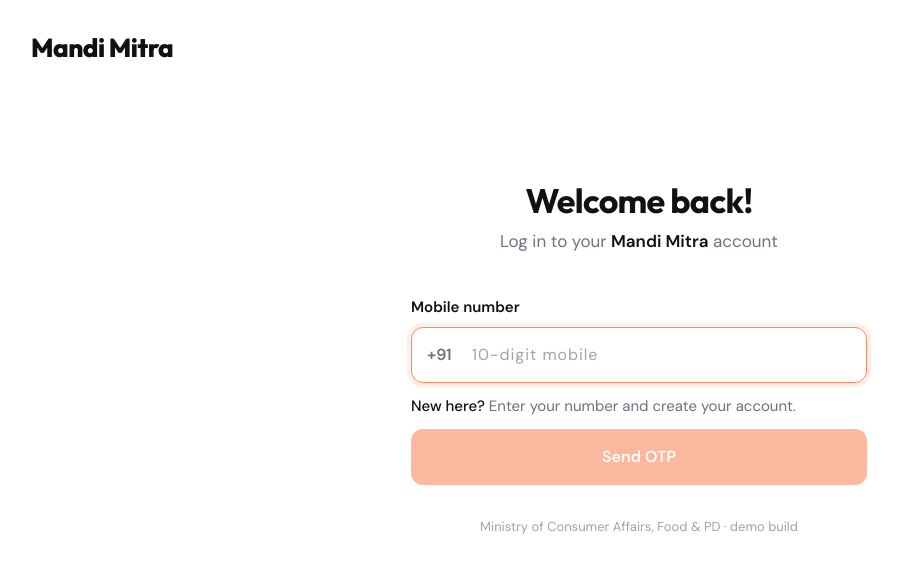
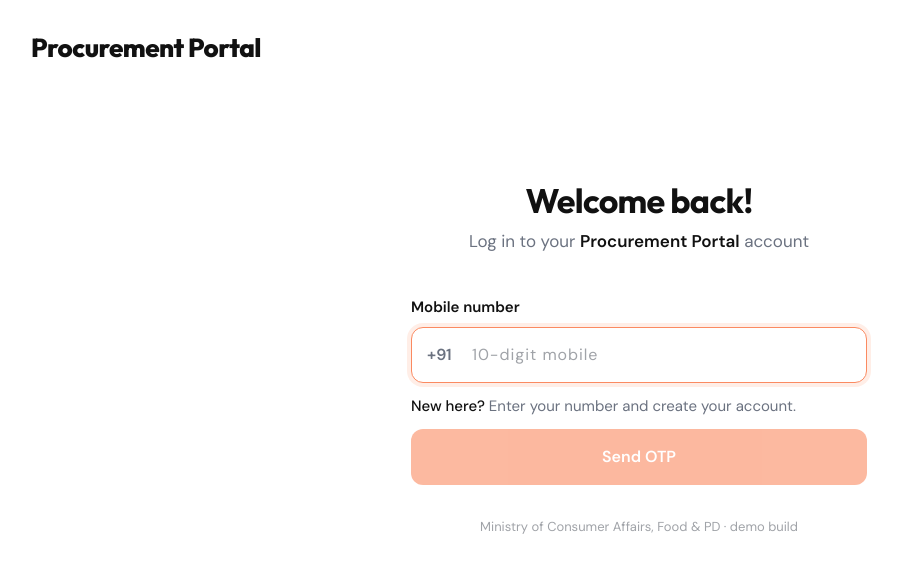
Before and after one commit to madhan-init/Procurement-Portal, a Next.js app: page /login in a window 1280 px wide. Shown: the top 570 px of the page, without its empty margins (1-903 px from the left). Built offline with nearby package versions, Linux system fonts and the light colour scheme.

Commit message:
rename the product to Procurement Portal
Brand string, page title and the Hindi name follow the binding decision
in PRODUCT.md. Also restores the en login.footer key, whose removal
broke the type of five t() call sites.

```diff
--- a/app/layout.tsx
+++ b/app/layout.tsx
@@ -23,7 +23,7 @@
 });
 
 export const metadata: Metadata = {
-  title: "Mandi Mitra · MSP Procurement",
+  title: "Procurement Portal",
   description: "SIH 2026 PS 26032 — farmer procurement slot booking & queue management",
 };
 
--- a/app/login/login-client.tsx
+++ b/app/login/login-client.tsx
@@ -1,6 +1,6 @@
 "use client";
 /* ─────────────────────────────────────────────────────────
-   Mandi Mitra — mobile + OTP login
+   Procurement Portal — mobile + OTP login
    Layout adapted from the supplied Optiflow reference: white page,
    brand mark top-left, one centred column, coral commit button.
    Class tokens and the palette live in lib/ui — shared with the
--- a/lib/i18n.ts
+++ b/lib/i18n.ts
@@ -2,7 +2,7 @@
 export const dict = {
   en: {
     "app.title": "MSP Procurement",
-    "app.brand": "Mandi Mitra",
+    "app.brand": "Procurement Portal",
     "app.tagline": "Book your slot. Skip the queue.",
     "home.namaste": "Namaste!",
     "home.logout": "Logout",
@@ -101,7 +101,7 @@
   },
   hi: {
     "app.title": "एमएसपी खरीद",
-    "app.brand": "मंडी मित्र",
+    "app.brand": "खरीद पोर्टल",
     "app.tagline": "स्लॉट बुक करें। कतार छोड़ें।",
     "home.namaste": "नमस्ते 🙏",
     "home.logout": "लॉगआउट",
```
Also changed, not shown: 1 other file (tests, documents, lock files or other folders).
